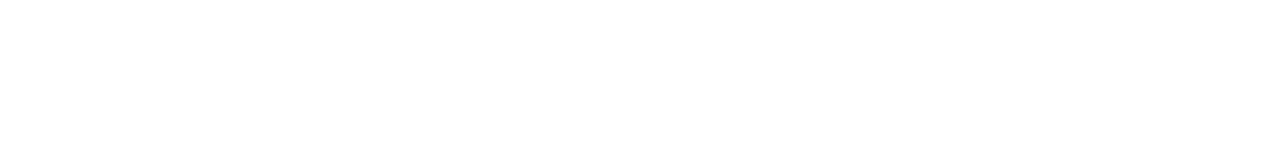
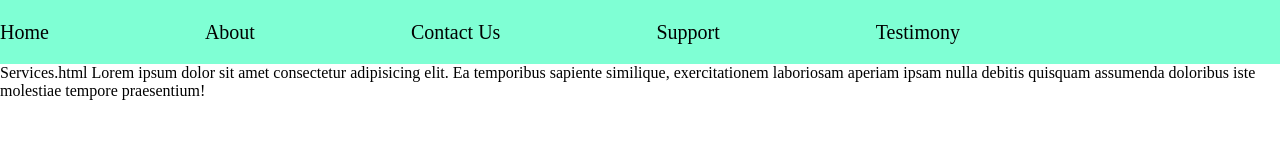
Before and after one commit to Shadownet975/addidas-store, a plain HTML site: page services.html in a window 1280 px wide. Drawn offline with Linux system fonts and the light colour scheme.

Commit message:
Completed navbar

```diff
--- a/mai.css
+++ b/mai.css
@@ -3,3 +3,22 @@
   margin: 0;
   box-sizing: border-box;
 }
+.Nav-container {
+  display: flex;
+  justify-content: space-between;
+  background-color: aquamarine;
+  height: 5dvw;
+  align-items: center;
+}
+.Navigation {
+  display: flex;
+  justify-content: space-between;
+  width: 75dvw;
+  text-decoration: none;
+  color: black;
+}
+a {
+  text-decoration: none;
+  color: black;
+  font-size: 20px;
+}
--- a/services.html
+++ b/services.html
@@ -4,7 +4,24 @@
     <meta charset="UTF-8" />
     <meta name="viewport" content="width=device-width, initial-scale=1.0" />
     <link rel="stylesheet" href="services.css" />
+    <link rel="stylesheet" href="mai.css" />
     <title>Document</title>
   </head>
-  <body></body>
+  <body>
+    <nav class="Nav-container">
+      <div class="Navigation">
+        <a href="index.html">Home</a>
+        <a href="about.html">About</a>
+        <a href="contact us.html">Contact Us</a>
+        <a href="services.html">Support</a>
+        <a href="testimony.html">Testimony</a>
+      </div>
+    </nav>
+    <p>
+      Services.html Lorem ipsum dolor sit amet consectetur adipisicing elit. Ea
+      temporibus sapiente similique, exercitationem laboriosam aperiam ipsam
+      nulla debitis quisquam assumenda doloribus iste molestiae tempore
+      praesentium!
+    </p>
+  </body>
 </html>
```
Also changed, not shown: about.html (+18 -1 lines), contact us.html (+18 -1 lines), index.html (+14 -1 lines), testimony.html (+18 -1 lines).
